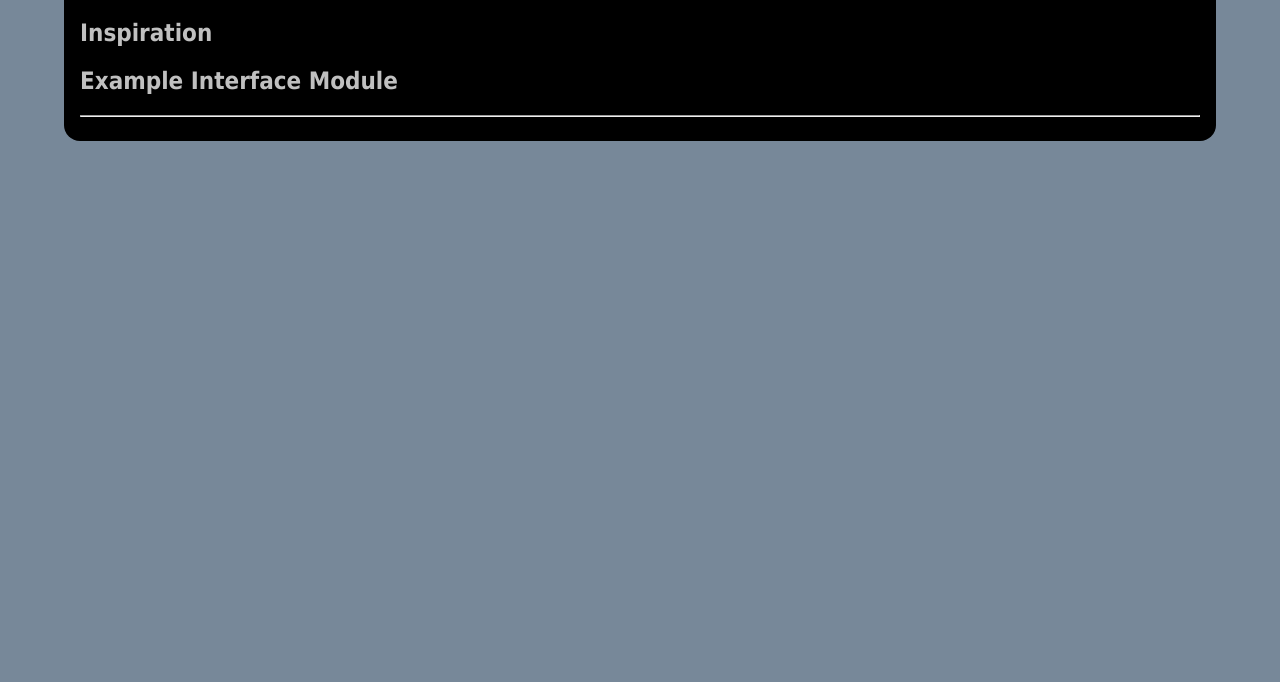
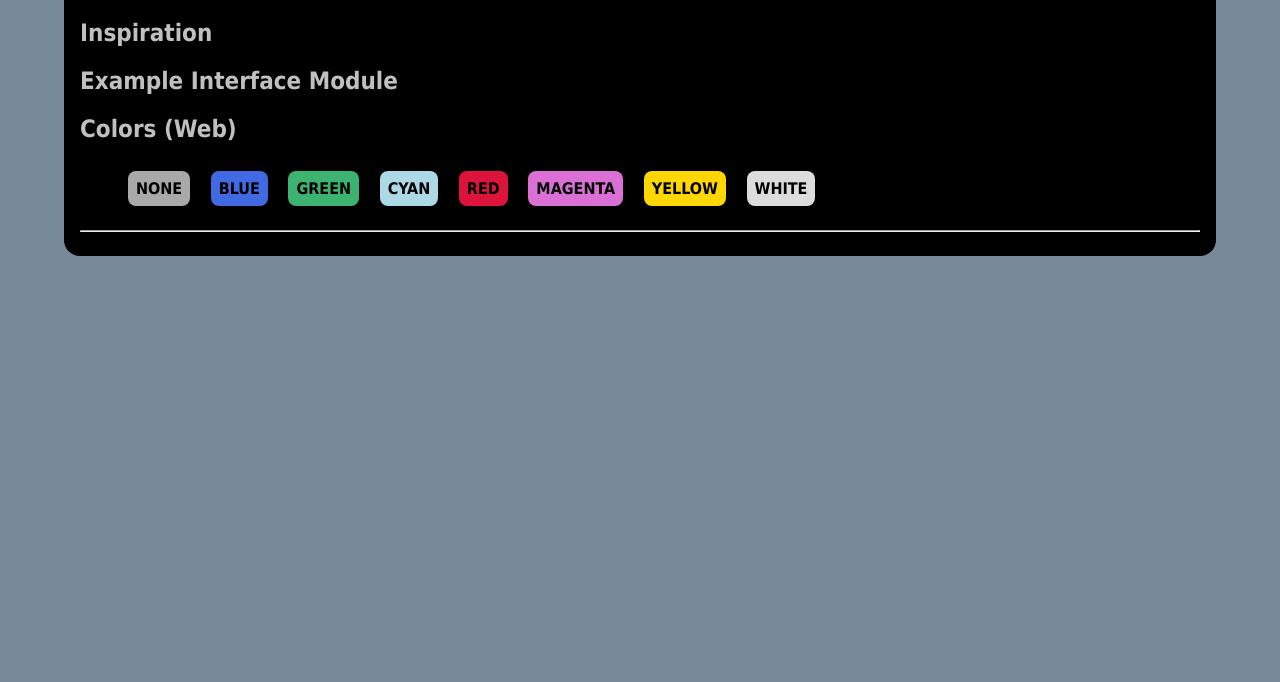
Before and after one commit to ericabxy/cuars, a plain HTML site: page docs/index.html in a window 1280 px wide. Shown: the part 118-800 px from the top of the page. Drawn offline with Linux system fonts and the light colour scheme.

Commit message:
colors and examples

```diff
--- a/docs/index.html
+++ b/docs/index.html
@@ -10,6 +10,19 @@
 <h2>Inspiration</h2>
 
 <h2>Example Interface Module</h2>
+
+<h2>Colors (Web)</h2>
+
+<ul>
+<li class="badge">None</li>
+<li class="badge blue">Blue</li>
+<li class="badge green">Green</li>
+<li class="badge cyan">Cyan</li>
+<li class="badge red">Red</li>
+<li class="badge magenta">Magenta</li>
+<li class="badge yellow">Yellow</li>
+<li class="badge white">White</li>
+</ul>
 <hr style="clear:both;">
 </body>
 </html>
--- a/docs/style.css
+++ b/docs/style.css
@@ -5,7 +5,7 @@ html {
 
 body {
   background-color: Black;
-  border-radius: 1em;
+  border-radius: 16px;
   color: Silver;
   margin: 8px auto;
   max-width: 70em;
@@ -14,7 +14,7 @@ body {
 
 h1 {
   background-color: Gold;
-  border-radius: 0 1em 1em 0;
+  border-radius: 16px 16px 0 0;
   color: Black;
   padding: 0.5em;
   text-transform: uppercase;
@@ -23,17 +23,57 @@ h1 {
 a {
   color: black;
   text-decoration: none;
-  text-transforms: uppercase;
+  text-transform: uppercase;
 }
 
 a:link {
-  background-color: Aqua;
+  background-color: RoyalBlue;
 }
 
 a:visited {
-  background-color: Plum;
+  background-color: Crimson;
 }
 
 a:active {
   background-color: Tomato;
 }
+
+/* examples of styles and colors */
+.badge {
+  background-color: DarkGray;
+  border-radius: 8px;
+  color: black;
+  display: inline-block;
+  font-weight: bold;
+  margin: 0.5em;
+  padding: 0.5em;
+  text-transform: uppercase;
+}
+
+.blue {
+  background-color: RoyalBlue;
+}
+
+.green {
+  background-color: MediumSeaGreen;
+}
+
+.cyan {
+  background-color: LightBlue;
+}
+
+.red {
+  background-color: Crimson;
+}
+
+.magenta {
+  background-color: Orchid;
+}
+
+.yellow {
+  background-color: Gold;
+}
+
+.white {
+  background-color: Gainsboro;
+}
```
Also changed, not shown: 2 other files.
